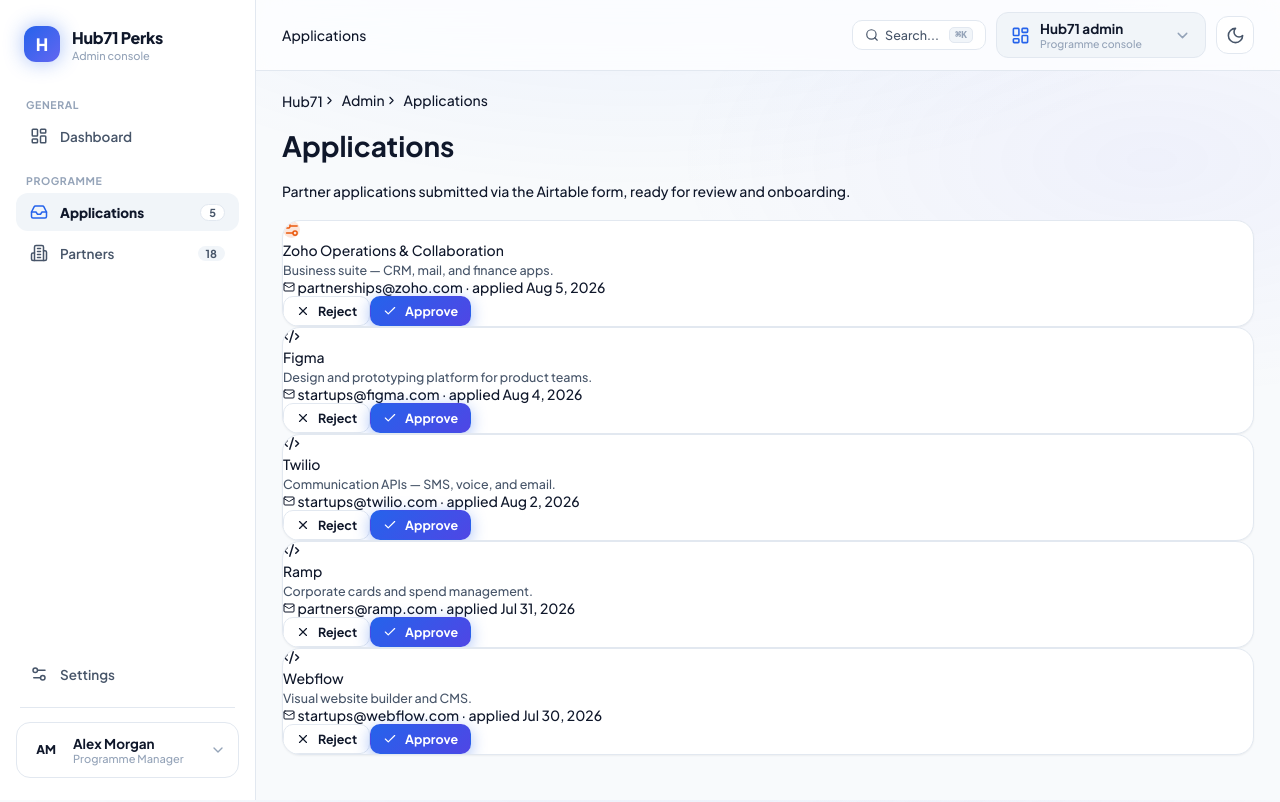
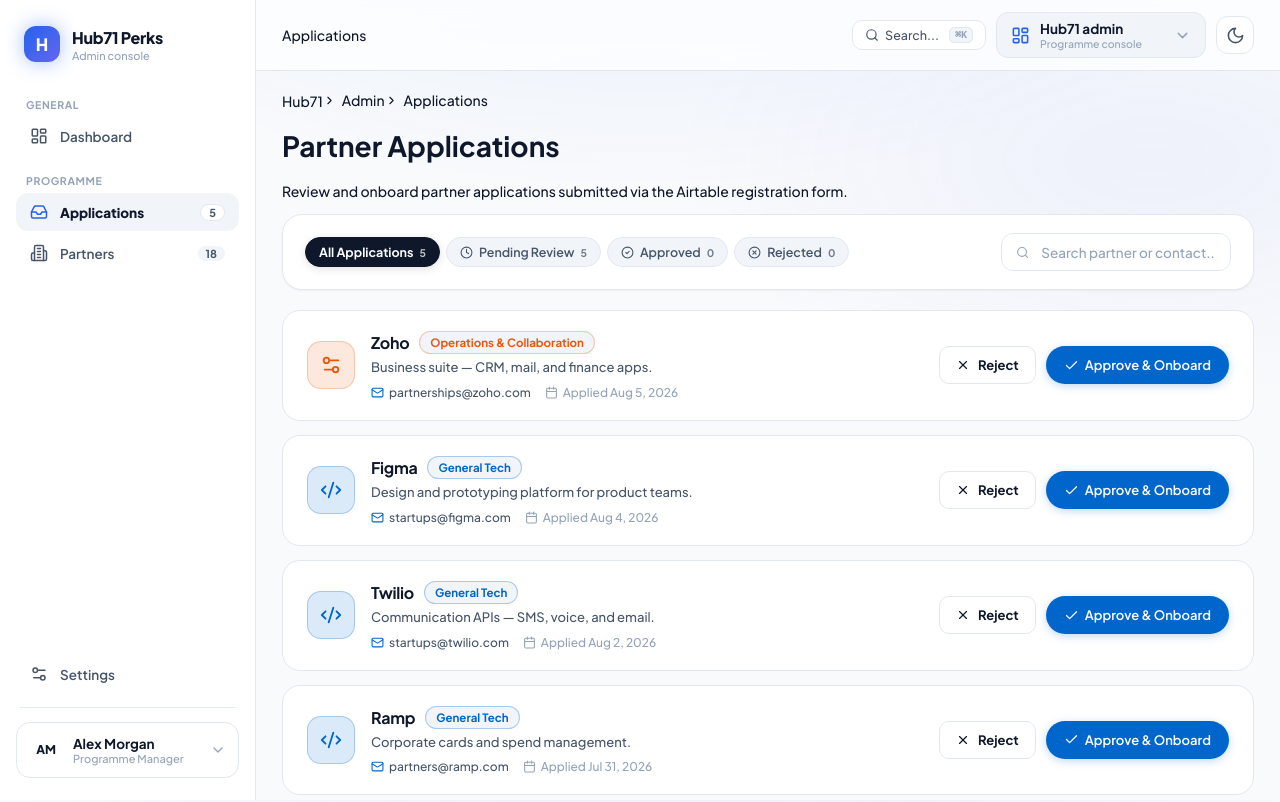
Before and after one commit to shekharjoshineutrino/HUB71, a React (Vite) app: page /admin/applications in a window 1280 px wide. Shown: the top 802 px of the page. Built offline with nearby package versions, Linux system fonts and the light colour scheme.

Commit message:
feat: Position filter drawer on the right side matching claim drawer slider format and polish application cards

```diff
--- a/src/index.css
+++ b/src/index.css
@@ -320,12 +320,86 @@ button { font-family: inherit; cursor: pointer; }
 
 .filter-rail { position: sticky; top: 88px; padding: 0 0 10px; overflow: hidden; border-radius: 20px; }
 .filter-rail.drawer-mode {
-  position: fixed; top: 0; right: 0; bottom: 0; width: 350px; z-index: 1000;
+  position: fixed; top: 0; right: 0; bottom: 0; width: 380px; max-width: 90vw; z-index: 1200;
   border-radius: 24px 0 0 24px; border-right: none; background: var(--surface);
-  box-shadow: -10px 0 40px rgba(0,0,0,0.2); transform: translateX(100%);
-  transition: transform 0.26s cubic-bezier(0.2, 0.7, 0.3, 1); display: flex; flex-direction: column;
+  box-shadow: -10px 0 40px rgba(0,0,0,0.25); transform: translateX(100%);
+  transition: transform 0.28s cubic-bezier(0.2, 0.7, 0.3, 1); display: flex; flex-direction: column;
 }
 .filter-rail.drawer-mode.open { transform: translateX(0); }
+
+/* Sliding Drawer Overlay & Panel (Quick Claim & Modals) */
+.drawer-overlay {
+  position: fixed; inset: 0; background: rgba(0, 0, 0, 0.45); backdrop-filter: blur(4px);
+  z-index: 1100; animation: vizFadeIn 0.2s ease;
+}
+.drawer-panel {
+  position: fixed; top: 0; right: 0; bottom: 0; width: 440px; max-width: 90vw;
+  background: var(--surface); z-index: 1200; border-radius: 24px 0 0 24px;
+  box-shadow: -10px 0 40px rgba(0,0,0,0.25); display: flex; flex-direction: column;
+  animation: slideInRight 0.28s cubic-bezier(0.2, 0.7, 0.3, 1); overflow: hidden;
+}
+@keyframes slideInRight {
+  from { transform: translateX(100%); }
+  to { transform: translateX(0); }
+}
+
+.drawer-head {
+  display: flex; align-items: center; gap: 14px; padding: 18px 22px;
+  border-bottom: 1px solid var(--border); background: var(--surface-2); flex-shrink: 0;
+}
+.drawer-title { font-size: 17px; font-weight: 800; color: var(--text); letter-spacing: -0.3px; margin: 0; }
+.drawer-body {
+  flex: 1; overflow-y: auto; padding: 22px; display: flex; flex-direction: column; gap: 20px;
+}
+.drawer-banner {
+  padding: 20px; border-radius: 16px; color: #ffffff;
+  display: flex; flex-direction: column; gap: 6px; box-shadow: 0 4px 16px rgba(0,0,0,0.15);
+}
+.db-value { font-family: var(--font-disp, 'Inter', sans-serif); font-size: 20px; font-weight: 800; }
+.db-desc { font-size: 12.5px; opacity: 0.9; line-height: 1.4; }
+
+/* Admin Applications Review Styles */
+.app-review-card {
+  padding: 20px 24px; border-radius: 18px; background: var(--surface);
+  border: 1px solid var(--border); transition: all 0.2s ease;
+  display: flex; align-items: center; justify-content: space-between; gap: 20px;
+}
+.app-review-card:hover {
+  border-color: #0066cc; box-shadow: 0 6px 20px rgba(0, 102, 204, 0.08); transform: translateY(-2px);
+}
+.app-brand-box {
+  display: flex; align-items: center; gap: 16px; min-width: 0; flex: 1;
+}
+.app-avatar {
+  width: 48px; height: 48px; border-radius: 14px;
+  display: grid; place-items: center; flex-shrink: 0;
+  font-weight: 800; font-size: 16px; border: 1px solid var(--border);
+}
+.app-info {
+  display: flex; flex-direction: column; gap: 4px; min-width: 0; flex: 1;
+}
+.app-title-row {
+  display: flex; align-items: center; gap: 10px; flex-wrap: wrap;
+}
+.app-company-name {
+  font-size: 16px; font-weight: 700; color: var(--text); letter-spacing: -0.3px; margin: 0;
+}
+.app-cat-tag {
+  font-size: 11.5px; font-weight: 700; padding: 3px 10px; border-radius: 20px;
+  background: var(--surface-2); color: var(--text-muted); border: 1px solid var(--border);
+}
+.app-note {
+  font-size: 13px; color: var(--text-muted); line-height: 1.45; margin: 0;
+}
+.app-meta-row {
+  display: flex; align-items: center; gap: 14px; font-size: 12px; color: var(--text-faint); margin-top: 4px;
+}
+.app-meta-item {
+  display: inline-flex; align-items: center; gap: 5px;
+}
+.app-action-group {
+  display: flex; align-items: center; gap: 10px; flex-shrink: 0;
+}
 
 .drawer-body-scroll {
   scrollbar-width: thin; scrollbar-color: var(--border) transparent;
--- a/src/pages/AdminApplications.tsx
+++ b/src/pages/AdminApplications.tsx
@@ -1,37 +1,190 @@
-import { useState } from 'react'
-import { Check, X, Mail } from 'lucide-react'
+import { useState, useMemo } from 'react'
+import { Check, X, Mail, Search, Sparkles, Building2, Calendar, CheckCircle2, XCircle, Clock, ExternalLink } from 'lucide-react'
 import { applications, categoryById } from '../data'
 import { CAT_ICON } from '../icons'
 import PageHead from '../PageHead'
 
 export default function AdminApplications() {
+  const [q, setQ] = useState('')
+  const [filterTab, setFilterTab] = useState<'all' | 'pending' | 'approved' | 'rejected'>('all')
   const [status, setStatus] = useState<Record<string, 'approved' | 'rejected'>>({})
+
+  const list = useMemo(() => {
+    return applications.filter((a) => {
+      const s = status[a.company] || 'pending'
+      if (filterTab !== 'all' && s !== filterTab) return false
+      if (q && !(a.company + ' ' + a.note + ' ' + a.contact).toLowerCase().includes(q.toLowerCase())) return false
+      return true
+    })
+  }, [q, filterTab, status])
+
+  const pendingCount = applications.filter((a) => !status[a.company]).length
+  const approvedCount = Object.values(status).filter((s) => s === 'approved').length
+  const rejectedCount = Object.values(status).filter((s) => s === 'rejected').length
+
   return (
     <>
-      <PageHead crumbs={['Hub71', 'Admin', 'Applications']} title="Applications" sub="Partner applications submitted via the Airtable form, ready for review and onboarding." />
-      <div className="perk-list section-gap">
-        {applications.map((a) => {
-          const cat = categoryById(a.cat)
-          const s = status[a.company]
-          return (
-            <div key={a.company} className="card app-row">
-              <div className="avatar" style={{ background: `color-mix(in srgb, ${cat?.g1} 15%, var(--surface))`, color: cat?.g1 }}>{(() => { const I = CAT_ICON[cat?.icon || 'code']; return <I size={17} /> })()}</div>
-              <div className="pr-main">
-                <div className="pr-name">{a.company} <span className="badge">{cat?.name}</span></div>
-                <div style={{ fontSize: 12.5, color: 'var(--text-muted)', marginTop: 3 }}>{a.note}</div>
-                <div className="app-meta"><Mail size={12} /> {a.contact} · applied {a.date}</div>
+      <PageHead
+        crumbs={['Hub71', 'Admin', 'Applications']}
+        title="Partner Applications"
+        sub="Review and onboard partner applications submitted via the Airtable registration form."
+      />
+
+      {/* Stats and Filter Header */}
+      <div className="card" style={{ padding: '18px 22px', borderRadius: 20, marginBottom: 20 }}>
+        <div style={{ display: 'flex', alignItems: 'center', justifyContent: 'space-between', flexWrap: 'wrap', gap: 16 }}>
+          {/* Segmented Status Tabs */}
+          <div style={{ display: 'flex', alignItems: 'center', gap: 6, flexWrap: 'wrap' }}>
+            <button
+              className={'deck-tab' + (filterTab === 'all' ? ' active' : '')}
+              onClick={() => setFilterTab('all')}
+            >
+              All Applications <span className="deck-tab-count">{applications.length}</span>
+            </button>
+            <button
+              className={'deck-tab' + (filterTab === 'pending' ? ' active' : '')}
+              onClick={() => setFilterTab('pending')}
+            >
+              <Clock size={13} /> Pending Review <span className="deck-tab-count">{pendingCount}</span>
+            </button>
+            <button
+              className={'deck-tab' + (filterTab === 'approved' ? ' active' : '')}
+              onClick={() => setFilterTab('approved')}
+            >
+              <CheckCircle2 size={13} /> Approved <span className="deck-tab-count">{approvedCount}</span>
+            </button>
+            <button
+              className={'deck-tab' + (filterTab === 'rejected' ? ' active' : '')}
+              onClick={() => setFilterTab('rejected')}
+            >
+              <XCircle size={13} /> Rejected <span className="deck-tab-count">{rejectedCount}</span>
+            </button>
+          </div>
+
+          {/* Search Box */}
+          <div className="search" style={{ minWidth: 230, height: 38 }}>
+            <Search size={15} color="var(--text-faint)" />
+            <input
+              placeholder="Search partner or contact..."
+              value={q}
+              onChange={(e) => setQ(e.target.value)}
+            />
+            {q && (
+              <button
+                onClick={() => setQ('')}
+                style={{ background: 'none', border: 'none', color: 'var(--text-faint)', cursor: 'pointer', padding: 0 }}
+              >
+                <X size={14} />
+              </button>
+            )}
+          </div>
+        </div>
+      </div>
+
+      {/* Applications List */}
+      <div style={{ display: 'flex', flexDirection: 'column', gap: 14 }}>
+        {list.length === 0 ? (
+          <div className="card" style={{ padding: '50px 20px', textAlign: 'center', borderRadius: 20 }}>
+            <div style={{ width: 48, height: 48, borderRadius: 14, background: 'var(--surface-2)', margin: '0 auto 12px', display: 'grid', placeItems: 'center', color: 'var(--text-faint)' }}>
+              <Building2 size={22} />
+            </div>
+            <div style={{ fontSize: 16, fontWeight: 700, color: 'var(--text)' }}>No applications found</div>
+            <div style={{ fontSize: 13, color: 'var(--text-muted)', marginTop: 4 }}>
+              {q ? 'Try clearing your search query.' : 'No partner applications match the selected status filter.'}
+            </div>
+          </div>
+        ) : (
+          list.map((a) => {
+            const cat = categoryById(a.cat)
+            const g1 = cat?.g1 || '#0066cc'
+            const Icon = CAT_ICON[cat?.icon || 'code'] || Building2
+            const currentStatus = status[a.company]
+            const initials = a.company.split(' ').map((w) => w[0]).join('').slice(0, 2).toUpperCase()
+
+            return (
+              <div key={a.company} className="app-review-card">
+                <div className="app-brand-box">
+                  <div
+                    className="app-avatar"
+                    style={{
+                      background: `color-mix(in srgb, ${g1} 14%, var(--surface))`,
+                      color: g1,
+                      borderColor: `color-mix(in srgb, ${g1} 25%, transparent)`,
+                    }}
+                  >
+                    <Icon size={22} />
+                  </div>
+
+                  <div className="app-info">
+                    <div className="app-title-row">
+                      <h3 className="app-company-name">{a.company}</h3>
+                      <span className="app-cat-tag" style={{ color: g1, borderColor: `color-mix(in srgb, ${g1} 30%, transparent)` }}>
+                        {cat?.name || 'General Tech'}
+                      </span>
+                    </div>
+
+                    <p className="app-note">{a.note}</p>
+
+                    <div className="app-meta-row">
+                      <a
+                        href={`mailto:${a.contact}`}
+                        className="app-meta-item"
+                        style={{ color: 'var(--text-muted)', textDecoration: 'none' }}
+                      >
+                        <Mail size={13} style={{ color: '#0066cc' }} /> {a.contact}
+                      </a>
+                      <span className="app-meta-item">
+                        <Calendar size={13} /> Applied {a.date}
+                      </span>
+                    </div>
+                  </div>
+                </div>
+
+                <div className="app-action-group">
+                  {currentStatus ? (
+                    <div style={{ display: 'flex', alignItems: 'center', gap: 10 }}>
+                      <span
+                        className={'tbadge ' + (currentStatus === 'approved' ? 'tb-green' : 'tb-red')}
+                        style={{ fontSize: 13, padding: '6px 14px', borderRadius: 980 }}
+                      >
+                        <i className="bdot" />
+                        {currentStatus === 'approved' ? 'Approved & Onboarded' : 'Application Rejected'}
+                      </span>
+                      <button
+                        className="clear-link"
+                        onClick={() => {
+                          const next = { ...status }
+                          delete next[a.company]
+                          setStatus(next)
+                        }}
+                        style={{ fontSize: 11.5 }}
+                      >
+                        Undo
+                      </button>
+                    </div>
+                  ) : (
+                    <>
+                      <button
+                        className="btn btn-ghost btn-sm"
+                        style={{ height: 38, padding: '0 16px', fontSize: 13 }}
+                        onClick={() => setStatus((p) => ({ ...p, [a.company]: 'rejected' }))}
+                      >
+                        <X size={14} /> Reject
+                      </button>
+                      <button
+                        className="cpc-claim-btn"
+                        style={{ height: 38, padding: '0 18px', fontSize: 13, gap: 6 }}
+                        onClick={() => setStatus((p) => ({ ...p, [a.company]: 'approved' }))}
+                      >
+                        <Check size={15} /> Approve & Onboard
+                      </button>
+                    </>
+                  )}
+                </div>
               </div>
-              {s ? (
-                <span className={'tbadge ' + (s === 'approved' ? 'tb-green' : 'tb-red')}><i className="bdot" /> {s === 'approved' ? 'Approved' : 'Rejected'}</span>
-              ) : (
-                <div className="app-actions">
-                  <button className="btn btn-ghost btn-sm" onClick={() => setStatus((p) => ({ ...p, [a.company]: 'rejected' }))}><X size={14} /> Reject</button>
-                  <button className="btn btn-hero btn-sm" onClick={() => setStatus((p) => ({ ...p, [a.company]: 'approved' }))}><Check size={14} /> Approve</button>
-                </div>
-              )}
-            </div>
-          )
-        })}
+            )
+          })
+        )}
       </div>
     </>
   )
--- a/src/pages/Browse.tsx
+++ b/src/pages/Browse.tsx
@@ -147,8 +147,8 @@ export default function Browse() {
       {/* On-Demand Slide-Out Filter Drawer Scrim */}
       {fOpen && <div className="frail-scrim" onClick={() => setFOpen(false)} />}
 
-      {/* StartupStack Hub71 Filter Drawer */}
-      <aside className={'card filter-rail drawer-mode' + (fOpen ? ' open' : '')} style={{ width: 330 }}>
+      {/* StartupStack Hub71 Filter Drawer on the Right */}
+      <aside className={'card filter-rail drawer-mode' + (fOpen ? ' open' : '')}>
         <div className="frail-head">
           <div style={{ display: 'flex', alignItems: 'center', gap: 8 }}>
             <SlidersHorizontal size={15} style={{ color: '#0066cc' }} />
```
